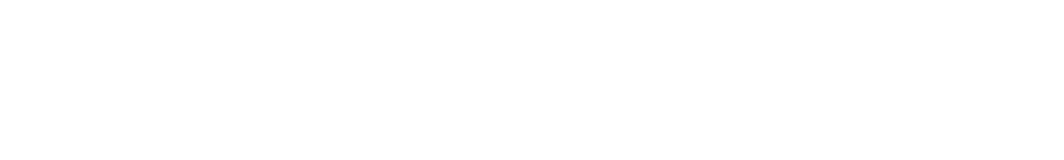
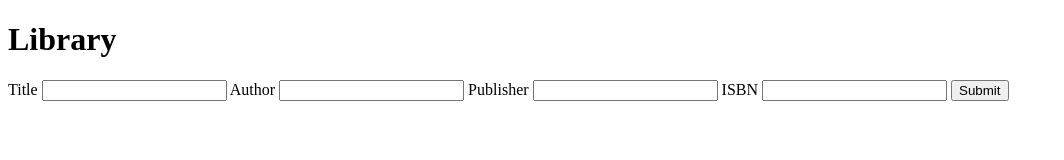
Before and after one commit to IslamelGebaly/TOPLibrary, a website: page index.html in a window 1280 px wide. Shown: the whole page, without its empty margins (0-1064 px from the left). Drawn offline with Linux system fonts and the light colour scheme.

Commit message:
skeleton

```diff
--- a/index.html
+++ b/index.html
@@ -7,6 +7,18 @@
     <title>Document</title>
 </head>
 <body>
+    <h1>Library</h1>
+    <form action="">
+        <Label>Title</Label>
+        <input type="text">
+        <Label>Author</Label>
+        <input type="text">
+        <Label>Publisher</Label>
+        <input type="text">
+        <Label>ISBN</Label>
+        <input type="text">
+        <input type="submit" name="submit">
+    </form>
 
 </body>
 </html>
```
